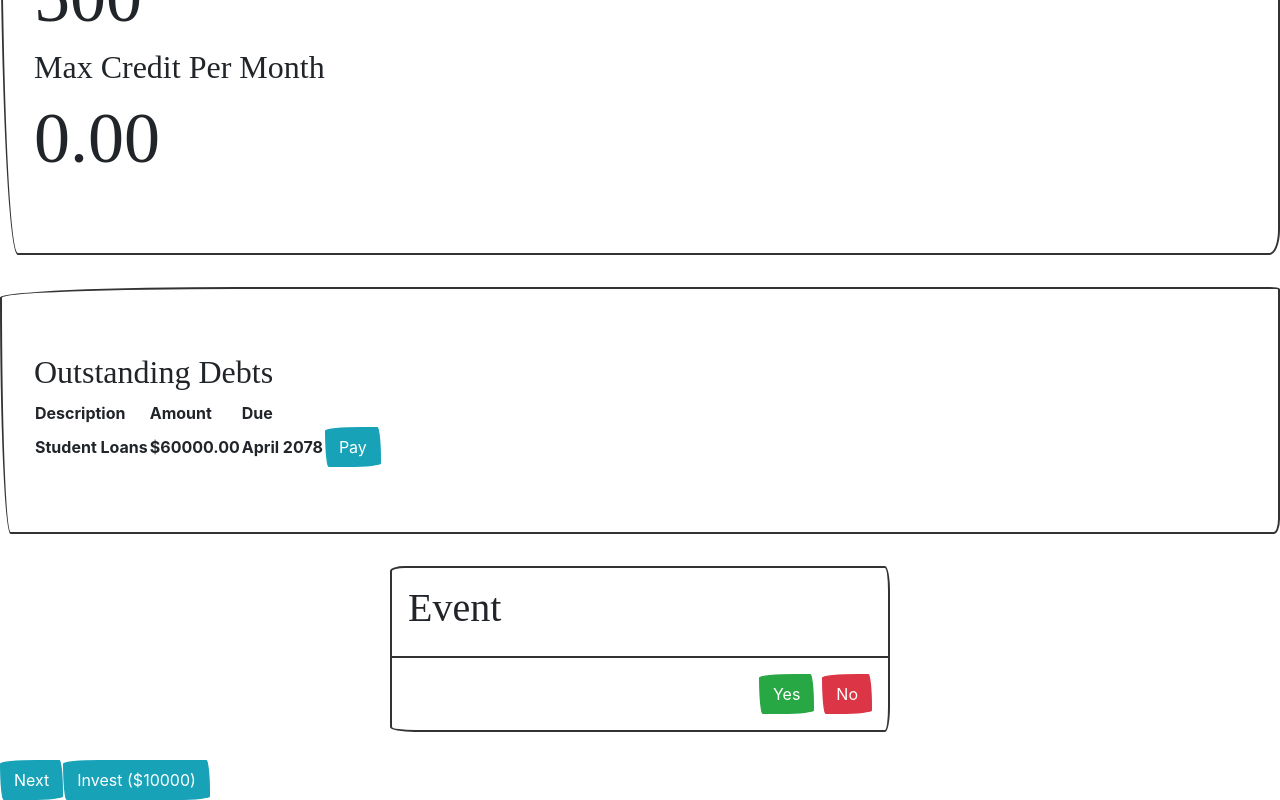
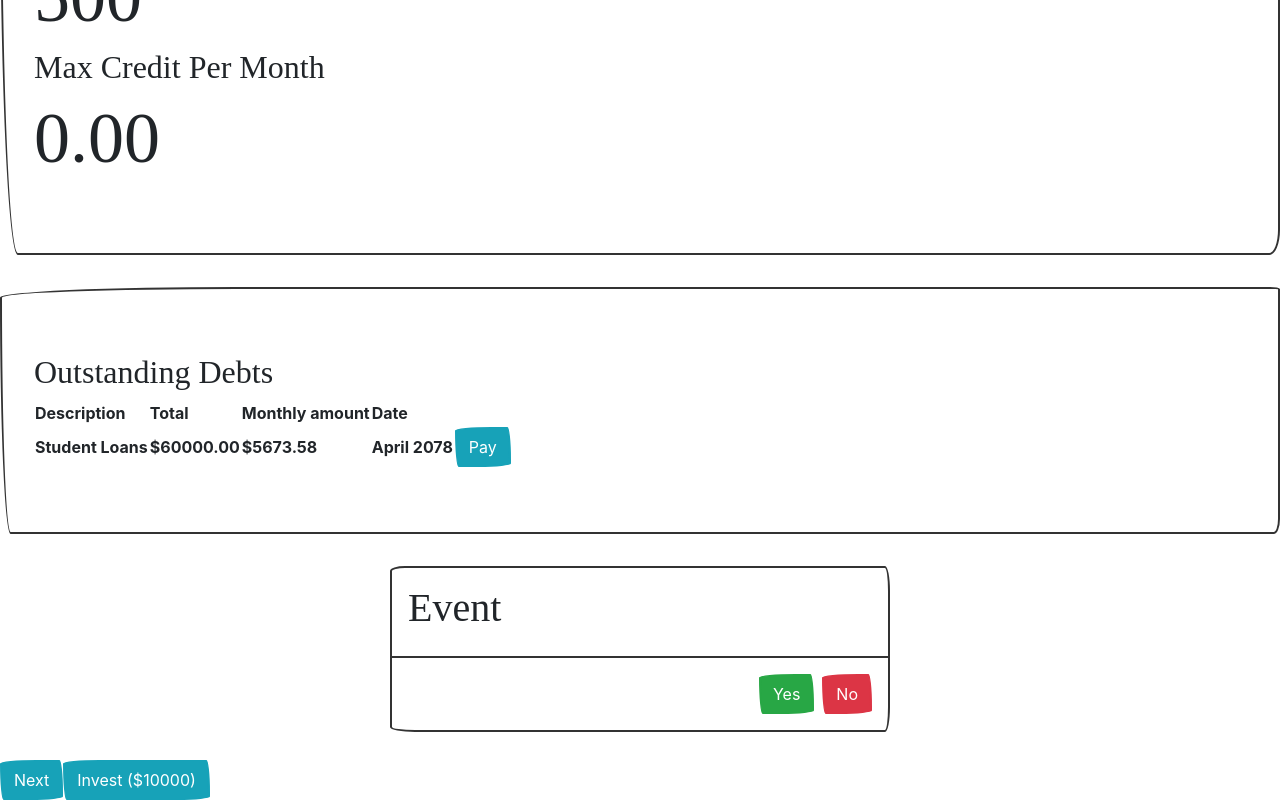
Before and after one commit to anthony-zhou/college-entrepreneur, a React (Create React App) app: page / in a window 1280 px wide. Shown: the part 620-1420 px from the top of the page. Built offline with nearby package versions, Linux system fonts and the light colour scheme; a web font is replaced by a local one.

Commit message:
Updated debt to reflect ten-year annuity

```diff
--- a/src/Debt.js
+++ b/src/Debt.js
@@ -1,9 +1,12 @@
+const RATE = 0.02;
+
 class Debt {
   constructor(description, cost, year, month) {
     this.description = description;
     this.cost = cost;
     this.year = year;
     this.month = month;
+    this.tenYearAnnuityPayment = (RATE * this.cost) / (1 - Math.pow(1+RATE, -12));
   }
 }
 
--- a/src/Money.js
+++ b/src/Money.js
@@ -9,12 +9,13 @@ class Money extends React.Component {
    */
   debts() {
     return this.props.debts.map((debt, index) => {
-      const {description, cost} = debt;
+      const {description, cost, tenYearAnnuityPayment} = debt;
       var date = new Date(debt.year, debt.month);
       return (
         <tr key={index} className="table-active">
           <th scope="row">{description}</th>
           <th>${parseFloat(cost * 100 / 100).toFixed(2)}</th>
+          <th>${parseFloat(tenYearAnnuityPayment).toFixed(2)}</th>
           <th>{date.toLocaleString('default', {month: 'long'}) + ' ' + date.getFullYear()}</th>
           <th><button onClick={() => this.pay(debt)} type="button" className="btn btn-info">Pay</button></th>
         </tr>
@@ -57,8 +58,9 @@ class Money extends React.Component {
             <thead>
               <tr>
                 <th scope="col">Description</th>
-                <th scope="col">Amount</th>
-                <th scope="col">Due</th>
+                <th scope="col">Total</th>
+                <th scope="col">Monthly amount</th>
+                <th scope="col">Date</th>
               </tr>
             </thead>
             <tbody>
```
